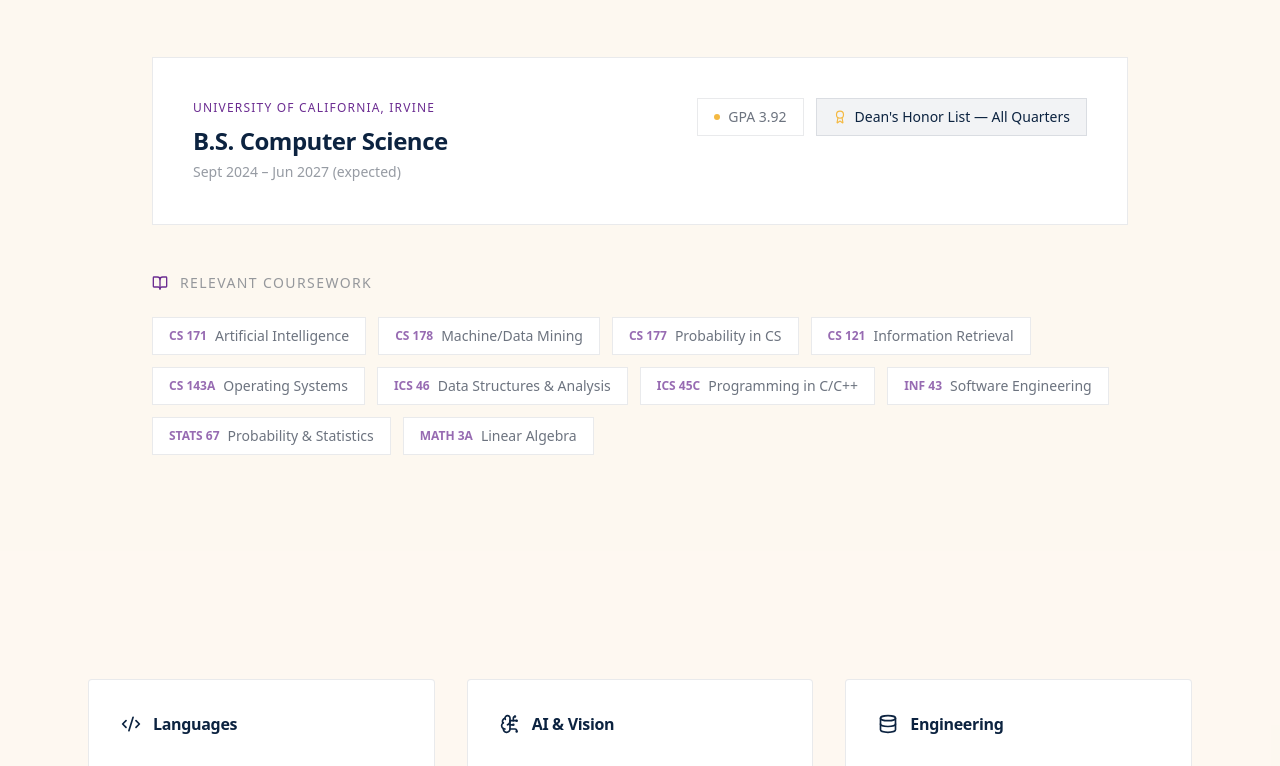
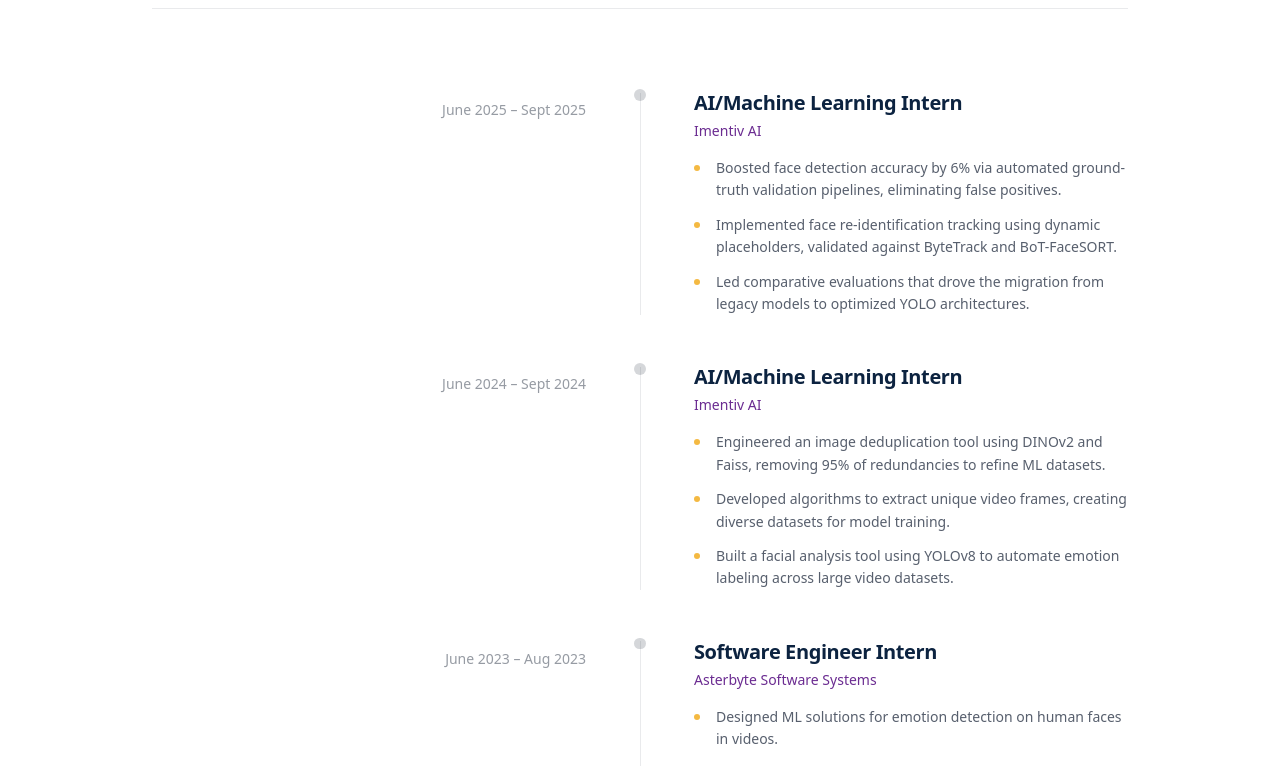
Before and after one commit to rohan1234usa/rohan-portfolio, a Next.js app: page / in a window 1280 px wide. Shown: the part 1054-1820 px from the top of the page. Built offline with nearby package versions, Linux system fonts and the light colour scheme; a web font is replaced by a local one.

Commit message:
reorder portfolio sections: experience and projects before education

```diff
--- a/app/page.tsx
+++ b/app/page.tsx
@@ -61,10 +61,6 @@
       <Navbar />
       <Hero />
 
-      <Education />
-
-      <Skills />
-
       <Experience />
 
       <section id="projects" className="py-32 bg-white relative">
@@ -82,6 +78,10 @@
         </div>
       </section>
 
+      <Skills />
+
+      <Education />
+
       <Publications />
 
       <Footer />
```
